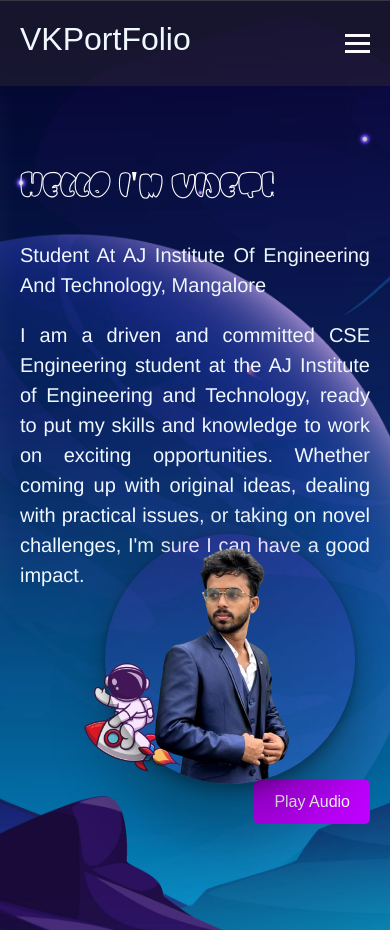
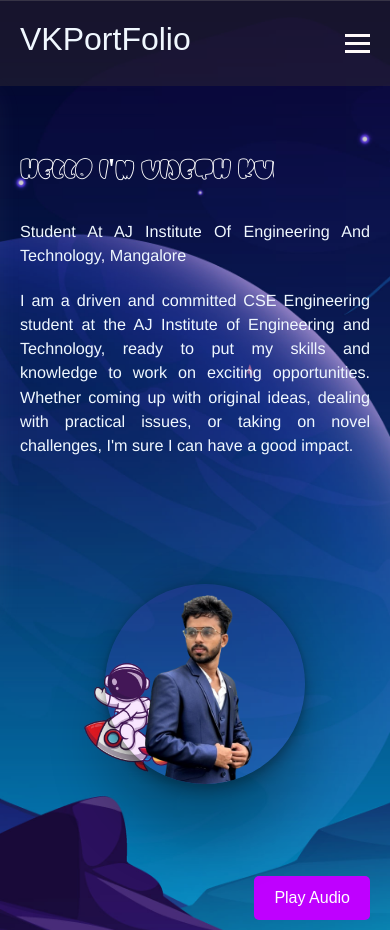
Before and after one commit to Vijethkumar24/MyPortFolio, a React (Vite) app: page / in a window 390 px wide. Built offline with nearby package versions, Linux system fonts and the light colour scheme; a web font is replaced by a local one.

Commit message:
fixedOverflowissues

```diff
--- a/src/Home.css
+++ b/src/Home.css
@@ -144,7 +144,7 @@
   }
 
   .text-content h1 {
-    padding-top: 30px;
+    padding-top: 18px;
     padding-bottom: 10px;
     font-size: 36px;
     border-right: 0px;
@@ -167,9 +167,10 @@
   }
 
 }
+
 .play-audio-button {
   position: fixed;
-  bottom: 20px;
+  bottom: 10px;
   right: 20px;
   background-color: #bf00ff;
   color: white;
@@ -196,6 +197,26 @@
 }
 .ProfileImg:hover{
   border: 2px solid rgb(252, 253, 254);
-
+}
+@media (max-width: 600px) {
+  .text-content h1{
+    font-size: 1.6em;
+  }
+  .text-content p{
+  font-size: 0.9em;
+}
+.play-audio-button{
+  position: absolute;
 
 }
+.ProfileImg{
+  position: absolute;
+  display: flex;
+  align-items: center;
+  justify-content: center;
+  margin-top: 50px;
+  width: 200px !important;
+  height: 200px !important;
+}
+
+}
--- a/src/Project.css
+++ b/src/Project.css
@@ -102,63 +102,12 @@ body {
 }
 
 /* Responsive design */
-@media (max-width: 1024px) {
-	.projects-content {
-		flex-direction: column;
-		align-items: center;
-	}
 
-	.project-card {
-		width: calc(50% - 40px);
-		height: auto;
-	}
-}
 
-@media (max-width: 768px) {
-	body {
-		overflow-y: scroll;
-		scroll-behavior: smooth;
-	}
-
-	.projects-content {
-		flex-direction: row;
-		align-items: center;
-	}
-
-	.project-card {
-		width: calc(100% - 40px);
-		/* Full width minus padding */
-		height: auto;
-		flex-wrap: wrap;
-		font-size: medium;
-		margin: 10px;
-		padding: 10px;
-	}
-
-	.project-card p {
-		font-size: 0.8rem;
-	}
-
-	.project-card h3 {
-		font-size: 1rem;
-	}
-
-	.ProfileImg {
-		position: absolute;
-		width: 250px;
-		height: 250px;
-		top: 53%;
-		left: 27%;
-
-	}
-
-	.text-content {
-		padding-top: 50px;
-	}
-}
 
 .astronaut {
 	position: absolute;
+	overflow-x: hidden;
 	transition: top 1s ease-in-out, left 1s ease-in-out;
 	/* Smooth transition */
 }
@@ -314,3 +263,68 @@ body {
 	float: left;
 	padding-right: 10px;
 }
+
+
+@media (max-width: 1024px) {
+	.projects-content {
+		flex-direction: column;
+		align-items: center;
+	}
+
+	.project-card {
+		width: calc(50% - 40px);
+		height: auto;
+	}
+}
+
+@media (max-width: 768px) {
+	body {
+		overflow-y: scroll;
+		scroll-behavior: smooth;
+	}
+
+	.projects-content {
+		flex-direction: row;
+		align-items: center;
+		overflow-x: hidden;
+	}
+
+	.project-card {
+		width: calc(100% - 40px);
+		/* Full width minus padding */
+		height: auto;
+		flex-wrap: wrap;
+		font-size: medium;
+		margin: 10px;
+		padding: 10px;
+	}
+
+	.project-card p {
+		font-size: 0.8rem;
+	}
+
+	.project-card h3 {
+		font-size: 1rem;
+	}
+
+	.ProfileImg {
+		position: absolute;
+		width: 250px;
+		height: 250px;
+		top: 53%;
+		left: 27%;
+
+	}
+
+	.text-content {
+		padding-top: 50px;
+	}
+
+}
+@media (max-width: 600px)
+{
+	.astronaut img {
+		width: 160px !important;
+		height: 160px !important;
+	}
+}
--- a/src/ProjectsComponent.jsx
+++ b/src/ProjectsComponent.jsx
@@ -1,56 +1,71 @@
-import React, { useState } from 'react';
-import './Project.css';
-import AstronautImg from './assets/imgs/AstronautChotu.png';
-import Pin from './assets/imgs/pin.png' // Adjust the path as needed
-import Docimg from './assets/imgs/Document.png'
-import Solarimg from './assets/imgs/solar.png'
-import Scannerrimg from './assets/imgs/scanner.png'
-import Gasimg from './assets/imgs/gas.png'
-import Panchimg from './assets/imgs/Panchayath.png'
-import PortFolioimg from './assets/imgs/PortFolio.png'
-
+import React, { useState } from "react";
+import "./Project.css";
+import AstronautImg from "./assets/imgs/AstronautChotu.png";
+import Pin from "./assets/imgs/pin.png"; // Adjust the path as needed
+import Docimg from "./assets/imgs/Document.png";
+import Solarimg from "./assets/imgs/solar.png";
+import Scannerrimg from "./assets/imgs/scanner.png";
+import Gasimg from "./assets/imgs/gas.png";
+import Panchimg from "./assets/imgs/Panchayath.png";
+import PortFolioimg from "./assets/imgs/PortFolio.png";
 
 function ProjectsComponent() {
   const projects = [
     {
-      title: 'Counterfeit Detection Of Documents Using BlockChain',
-      description: 'Developed a decentralized, immutable blockchain-based system to detect fake documents using Ethereum smart contracts, ensuring the authenticity & integrity.',
-      imgsrc :Docimg
+      title: "Counterfeit Detection Of Documents Using BlockChain",
+      description:
+        "Developed a decentralized, immutable blockchain-based system to detect fake documents using Ethereum smart contracts, ensuring the authenticity & integrity.",
+      imgsrc: Docimg,
     },
     {
-      title: 'TextScanner App',
-      description: 'This App allows users to easily extract text from a variety of photos and PDFs, allowing them to access the content whenever it\'s convenient for them.',
-      imgsrc :Scannerrimg
+      title: "TextScanner App",
+      description:
+        "This App allows users to easily extract text from a variety of photos and PDFs, allowing them to access the content whenever it's convenient for them.",
+      imgsrc: Scannerrimg,
     },
     {
-      title: 'Solar Edge Ecommerce-App',
-      description: 'The App provides a simplified online shopping experience for solar items, allowing users to browse and buy solar panels, inverters, and related equipment in one convenient location.',
-      imgsrc :Solarimg
+      title: "Solar Edge Ecommerce-App",
+      description:
+        "The App provides a simplified online shopping experience for solar items, allowing users to browse and buy solar panels, inverters, and related equipment in one convenient location.",
+      imgsrc: Solarimg,
     },
     {
-      title: 'HarGhar Gas',
-      description: 'Through the online platform HarGhar Gas, customers can easily reserve LPG gas cylinders from leading providers like Indane, Bharat Gas, and HP Gas.',
-      imgsrc :Gasimg
+      title: "HarGhar Gas",
+      description:
+        "Through the online platform HarGhar Gas, customers can easily reserve LPG gas cylinders from leading providers like Indane, Bharat Gas, and HP Gas.",
+      imgsrc: Gasimg,
     },
     {
-      title: 'Apna Panchayath',
-      description: 'Here people can actively participate by posting their issues and peruse succinct summaries of local panchayats.',
-      imgsrc :Panchimg
+      title: "Apna Panchayath",
+      description:
+        "Here people can actively participate by posting their issues and peruse succinct summaries of local panchayats.",
+      imgsrc: Panchimg,
     },
     {
-      title: 'Portfolio Website',
-      description: 'This is my website, which provides visitors with a glimpse into my professional identity. Designed to showcase my talents, experience, and adventure.',
-      imgsrc :PortFolioimg
-    }
+      title: "Portfolio Website",
+      description:
+        "This is my website, which provides visitors with a glimpse into my professional identity. Designed to showcase my talents, experience, and adventure.",
+      imgsrc: PortFolioimg,
+    },
   ];
 
-  const [astronautPosition, setastronautPosition] = useState({ top: '0%', left: '0%' });
-  const [pinPosition, setPinPosition] = useState({ top: '0%', left: '0%' });
+  const [astronautPosition, setastronautPosition] = useState({
+    top: "0%",
+    left: "0%",
+  });
+  const [pinPosition, setPinPosition] = useState({ top: "0%", left: "0%" });
 
   const handleProjectHover = (event) => {
-    const { top, left, width, height } = event.currentTarget.getBoundingClientRect();
-    setastronautPosition({ top: `${top + window.scrollY + height /2+40}px`, left: `${left + window.scrollX + width-40}px` });
-    setPinPosition({ top: `${top + window.scrollY + height / 2}px`, left: `${left + window.scrollX - 10}px` });
+    const { top, left, width, height } =
+      event.currentTarget.getBoundingClientRect();
+    setastronautPosition({
+      top: `${top + window.scrollY + height / 2 + 5}px`,
+      left: `${left + window.scrollX + width - 120}px`,
+    });
+    setPinPosition({
+      top: `${top + window.scrollY + height / 2}px`,
+      left: `${left + window.scrollX - 10}px`,
+    });
   };
 
   return (
@@ -59,7 +74,7 @@ function ProjectsComponent() {
         className="astronaut"
         style={{ top: astronautPosition.top, left: astronautPosition.left }}
       >
-        <img src={AstronautImg} alt="Rocket" />
+        <img src={AstronautImg} alt="Rocket" className="astronaut_chotu" />
       </div>
       {projects.map((project, index) => (
         <div
@@ -67,11 +82,14 @@ function ProjectsComponent() {
           className="project-card"
           onMouseEnter={handleProjectHover}
         >
-            <img src={Pin} alt="Pin" className="pin" />
-            <img src={project.imgsrc} alt={project.title} className="project-image" />
+          <img src={Pin} alt="Pin" className="pin" />
+          <img
+            src={project.imgsrc}
+            alt={project.title}
+            className="project-image"
+          />
           <h3>{project.title}</h3>
           <p>{project.description}</p>
-
         </div>
       ))}
     </div>
--- a/src/Skills.css
+++ b/src/Skills.css
@@ -100,6 +100,14 @@
       padding-left: 150px;
     }
   }
+  @media (max-width: 600px) {
+    .skillsImage{
+      width: 70%;
+    }
+    .skills-content {
+      padding-left: 60px;
+    }
+  }
 
   /* Apply unique animations to each image */
   .skillsImage:nth-child(1) {
```
Also changed, not shown: src/AchievementComponent.jsx (+65 -39 lines), 10 other files (tests, documents, lock files or other folders).
